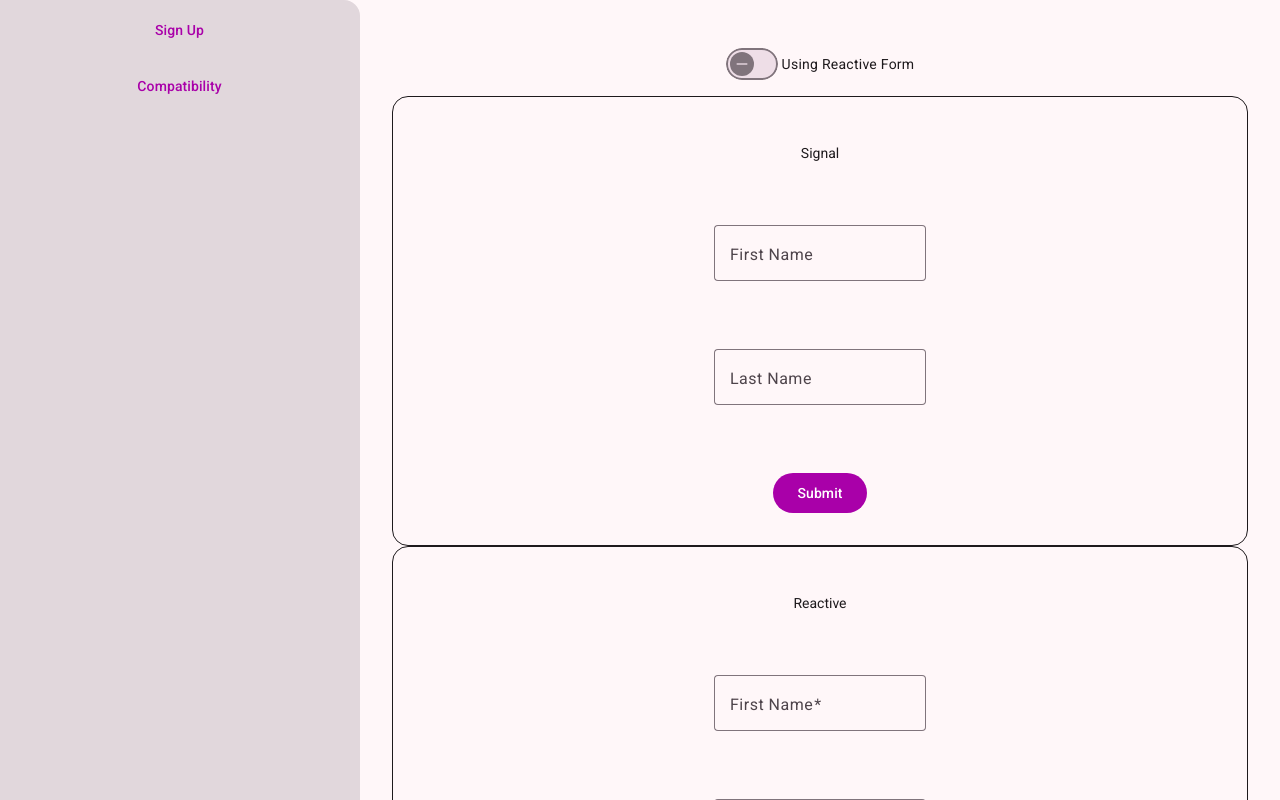
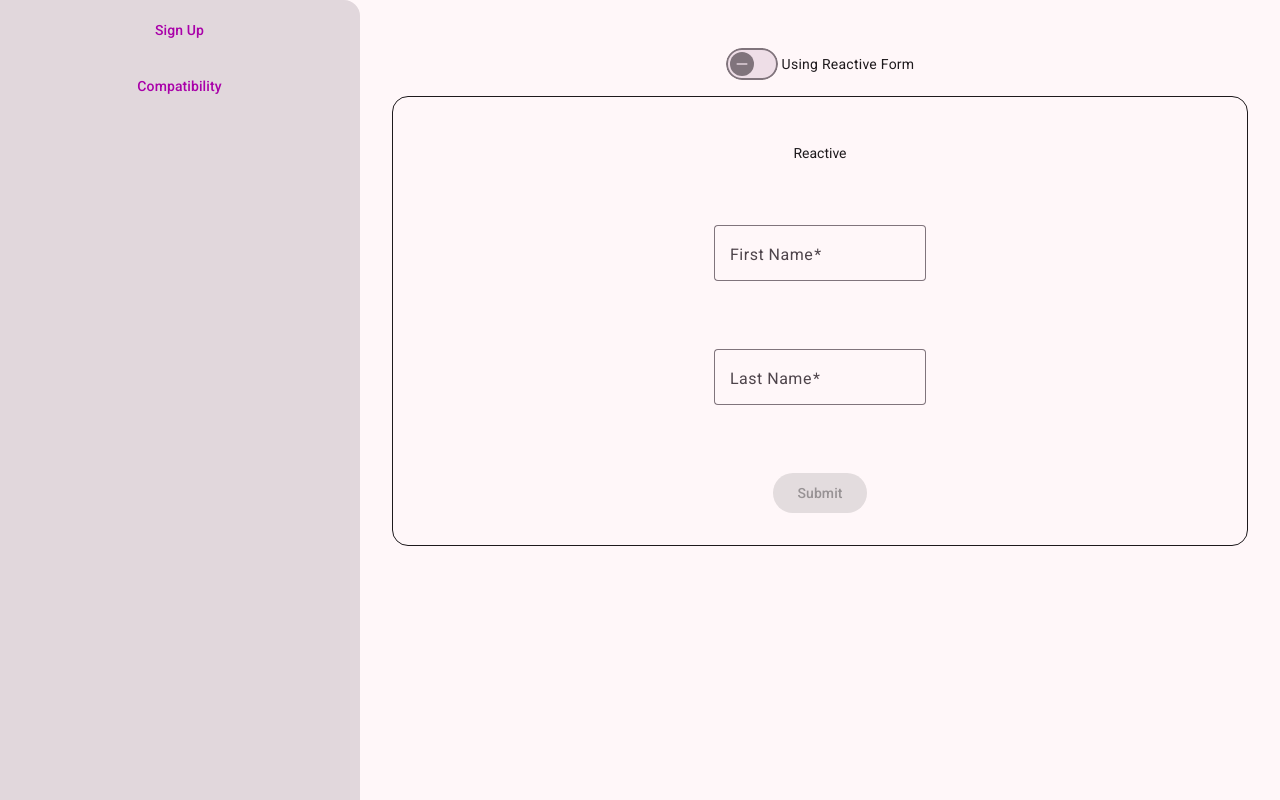
Before and after one commit to tarashevchuk0401/signal-form-21, an Angular app: page /compatibility in a window 1280 px wide. Shown: the top 800 px of the page. Built offline with nearby package versions, Linux system fonts and the light colour scheme.

Commit message:
reactive-signal form

```diff
--- a/src/app/features/compatibility/compatibility.html
+++ b/src/app/features/compatibility/compatibility.html
@@ -4,27 +4,27 @@
   </mat-slide-toggle>
 </div>
 
-<!--@if (isSignalForm()) {-->
+@if (isSignalForm()) {
   <form [formRoot]="signalNameForm">
     <p>Signal</p>
 
     <div>
       <mat-form-field appearance="outline">
         <mat-label>First Name</mat-label>
-        <input [formField]="signalNameForm.firstName " matInput placeholder="Name" />
+        <input [formField]="signalNameForm.firstName" matInput placeholder="Name" />
       </mat-form-field>
     </div>
 
     <div>
       <mat-form-field appearance="outline">
         <mat-label>Last Name</mat-label>
-        <input [formField]="signalNameForm.lastName " matInput placeholder="Surname" />
+        <input [formField]="signalNameForm.lastName" matInput placeholder="Surname" />
       </mat-form-field>
     </div>
 
-    <button type="submit" matButton="filled" [disabled]="!signalNameForm().valid">Submit</button>
+    <button type="submit" matButton="filled" [disabled]="!signalNameForm().valid()">Submit</button>
   </form>
-<!--} @else {-->
+} @else {
   <form [formGroup]="nameForm" (ngSubmit)="onSubmit()">
     <p>Reactive</p>
 
@@ -44,4 +44,4 @@
 
     <button type="submit" matButton="filled" [disabled]="!nameForm.valid">Submit</button>
   </form>
-<!--}-->
+}
--- a/src/app/features/compatibility/compatibility.ts
+++ b/src/app/features/compatibility/compatibility.ts
@@ -3,7 +3,7 @@ import { MatFormField, MatInput, MatLabel } from '@angular/material/input';
 import { FormBuilder, ReactiveFormsModule, Validators } from '@angular/forms';
 import { MatButton } from '@angular/material/button';
 import { compatForm } from '@angular/forms/signals/compat';
-import { FormField, FormRoot } from '@angular/forms/signals';
+import { FormField, FormRoot, min, required } from '@angular/forms/signals';
 import { MatSlideToggle } from '@angular/material/slide-toggle';
 
 @Component({
@@ -26,15 +26,8 @@ export class Compatibility {
   public readonly isSignalForm = signal<boolean>(false);
 
   nameForm = this.fb.group({
-// Use the object syntax for the second argument to include nonNullable
-    firstName: this.fb.control('', {
-      validators: [Validators.required, Validators.minLength(3)],
-      nonNullable: true
-    }),
-    lastName: ['', {
-      validators: [Validators.required, Validators.minLength(3)],
-      nonNullable: true
-    }],
+    firstName: ['', [Validators.required, Validators.minLength(3)]],
+    lastName: ['', [Validators.required, Validators.minLength(3)]],
   });
 
   onSubmit() {
@@ -43,17 +36,26 @@ export class Compatibility {
 
   // <-- Signal Form -->
   compatForm = signal({
-    firstName: this.nameForm.controls.firstName ?? '',
-    lastName: this.nameForm.controls.lastName ?? '',
+    firstName: this.nameForm.controls.firstName.value ?? '',
+    lastName: this.nameForm.controls.lastName.value ?? '',
   });
 
-  signalNameForm = compatForm(this.compatForm, {
-    submission: {
-      action: async () => {
-        console.log('Submit', this.signalNameForm().valid());
+  signalNameForm = compatForm(
+    this.compatForm,
+    (schemaPath) => {
+      required(schemaPath.firstName, { message: 'First name is required' });
+      required(schemaPath.lastName, { message: 'Last name is required' });
+      min(schemaPath.firstName, 3, { message: 'First name must be at least 3 characters' });
+      min(schemaPath.lastName, 3, { message: 'Last name must be at least 3 characters' });
+    },
+    {
+      submission: {
+        action: async () => {
+          console.log('Submit', this.signalNameForm().valid());
+        },
       },
     },
-  });
+  );
 
   public toggleSignalForm(): void {
     this.nameForm.reset();
```
